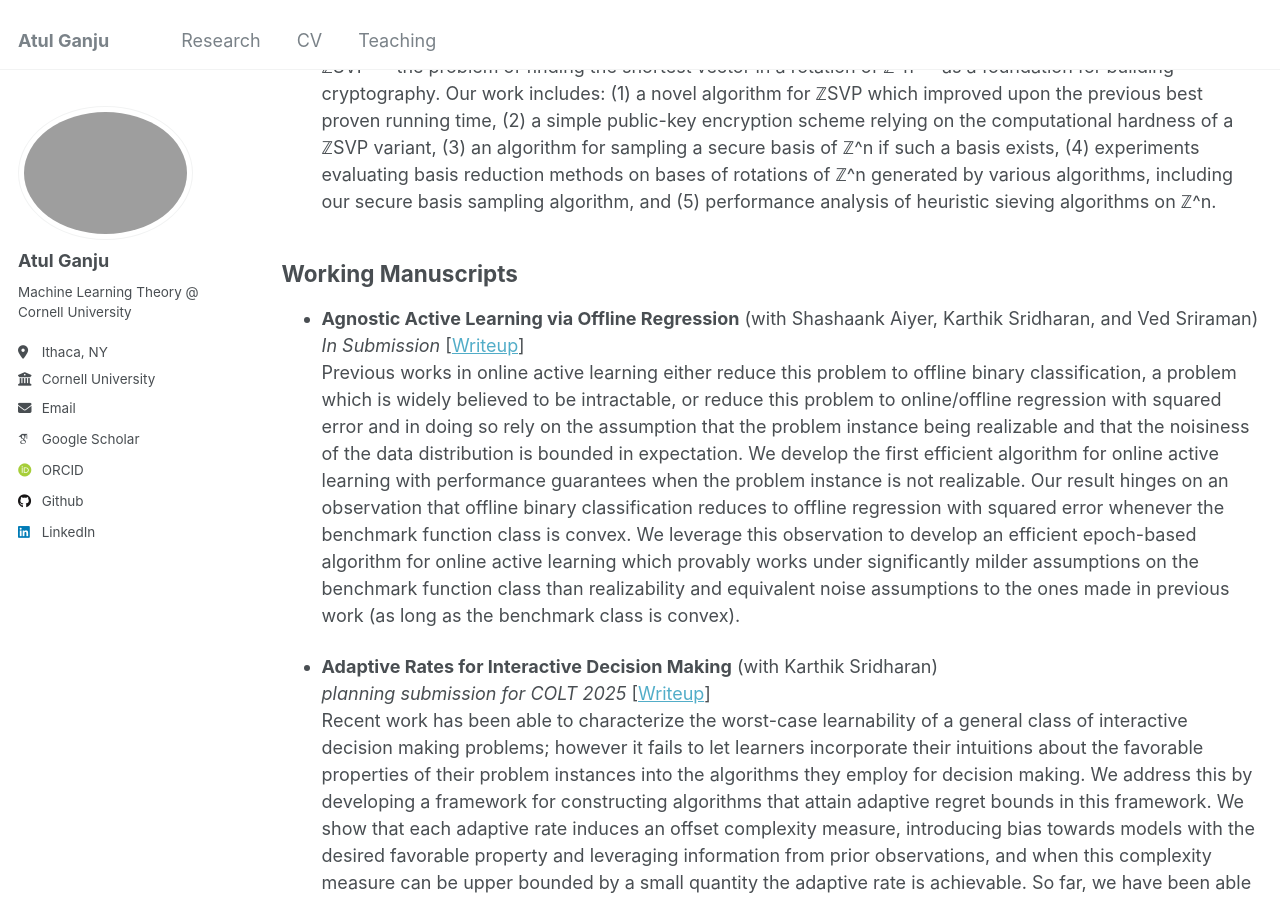
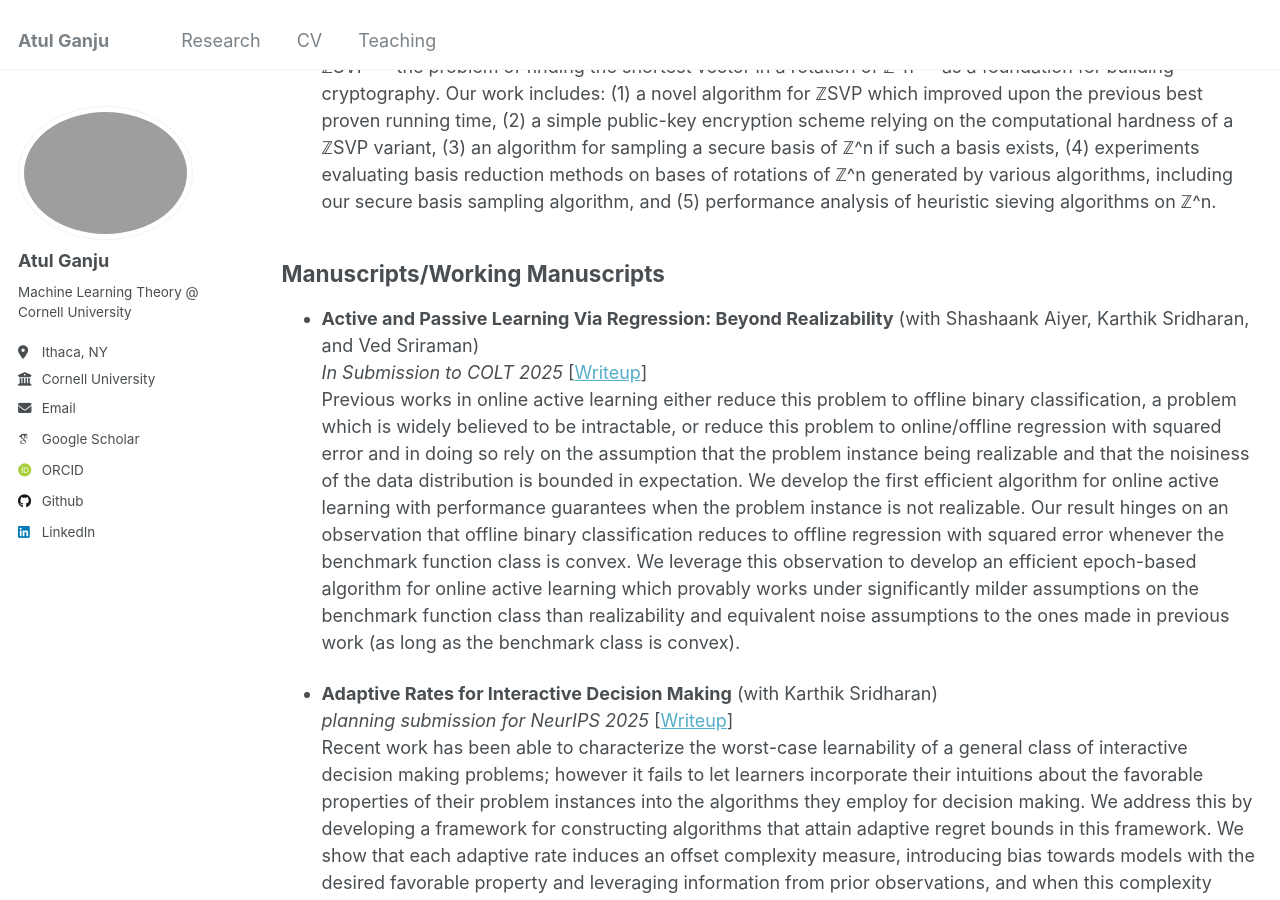
Before and after one commit to atulganju/atulganju.github.io, a Jekyll site: the page built from _pages/research.md, in a window 1280 px wide and 900 px high, scrolled down 306 px. Built offline with Jekyll 4.4.1, drawn with Linux system fonts in a browser that asks for light colours; some web fonts are replaced.

Commit message:
Update research.md

```diff
--- a/_pages/research.md
+++ b/_pages/research.md
@@ -12,15 +12,15 @@ author_profile: true
   [[Arxiv](https://eprint.iacr.org/2021/1548)]\
 Recent work suggests rotations of the integer lattice (ℤ^n) are optimal candidates for decoding due to their maximal smoothing parameter. Motivated by these findings, our research explored the feasibility of using ℤSVP — the problem of finding the shortest vector in a rotation of ℤ^n — as a foundation for building cryptography. Our work includes: (1) a novel algorithm for ℤSVP which improved upon the previous best proven running time, (2) a simple public-key encryption scheme relying on the computational hardness of a ℤSVP variant, (3) an algorithm for sampling a secure basis of ℤ^n if such a basis exists, (4) experiments evaluating basis reduction methods on bases of rotations of ℤ^n generated by various algorithms, including our secure basis sampling algorithm, and (5) performance analysis of heuristic sieving algorithms on ℤ^n.
 
-## Working Manuscripts
+## Manuscripts/Working Manuscripts
 
-* **Agnostic Active Learning via Offline Regression** (with Shashaank Aiyer, Karthik Sridharan, and Ved Sriraman)\
-  *In Submission*
+* **Active and Passive Learning Via Regression: Beyond Realizability** (with Shashaank Aiyer, Karthik Sridharan, and Ved Sriraman)\
+  *In Submission to COLT 2025*
   [[Writeup](https://github.com/atulganju/Agnostic-Stream-Based-Selective-Sampling-via-Regression)]\
 Previous works in online active learning either reduce this problem to offline binary classification, a problem which is widely believed to be intractable, or reduce this problem to online/offline regression with squared error and in doing so rely on the assumption that the problem instance being realizable and that the noisiness of the data distribution is bounded in expectation. We develop the first efficient algorithm for online active learning with performance guarantees when the problem instance is not realizable. Our result hinges on an observation that offline binary classification reduces to offline regression with squared error whenever the benchmark function class is convex. We leverage this observation to develop an efficient epoch-based algorithm for online active learning which provably works under significantly milder assumptions on the benchmark function class than realizability and equivalent noise assumptions to the ones made in previous work (as long as the benchmark class is convex).
 
 * **Adaptive Rates for Interactive Decision Making** (with Karthik Sridharan)\
-  *planning submission for COLT 2025*
+  *planning submission for NeurIPS 2025*
   [[Writeup](https://github.com/atulganju/Adaptive-Rates-for-Interactive-Decision-Making/blob/main/Adaptive_Rates_for_Interactive_Decision_Making.pdf)]\
   Recent work has been able to characterize the worst-case learnability of a general class of interactive decision making problems; however it fails to let learners incorporate their intuitions about the favorable properties of their problem instances into the algorithms they employ for decision making. We address this by developing a framework for constructing algorithms that attain adaptive regret bounds in this framework. We show that each adaptive rate induces an offset complexity measure, introducing bias towards models with the desired favorable property and leveraging information from prior observations, and when this complexity measure can be upper bounded by a small quantity the adaptive rate is achievable. So far, we have been able to recover the small-loss bound for contextual bandits and are working on generalizing our results to variance-aware bounds and other adaptive bounds.
 
```
